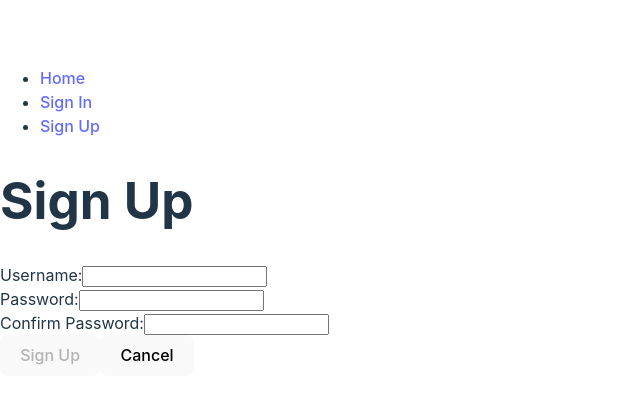
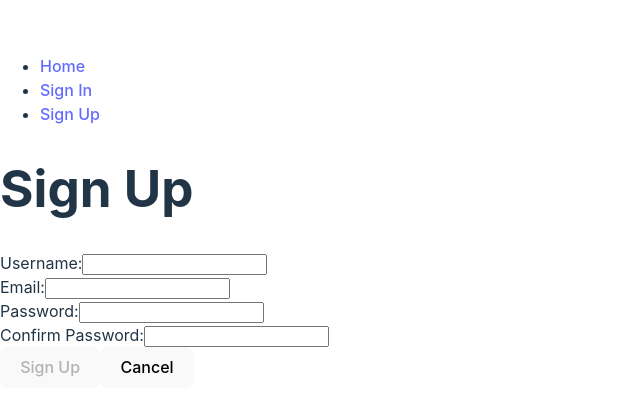
Before and after one commit to abl00mfield/alarm-app-front-end, a React (Vite) app: page /sign-up in a window 1280 px wide. Shown: the part 187-602 px from the top of the page, without its empty margins (0-640 px from the left). Built offline with nearby package versions, Linux system fonts and the light colour scheme; no server answers.

Commit message:
updated sign-up form with email field

```diff
--- a/src/components/SignUpForm/SignUpForm.jsx
+++ b/src/components/SignUpForm/SignUpForm.jsx
@@ -11,11 +11,12 @@ const SignUpForm = () => {
   const [message, setMessage] = useState('');
   const [formData, setFormData] = useState({
     username: '',
+    email: '',
     password: '',
     passwordConf: '',
   });
 
-  const { username, password, passwordConf } = formData;
+  const { username, email, password, passwordConf } = formData;
 
   const handleChange = (evt) => {
     setMessage('');
@@ -54,6 +55,17 @@ const SignUpForm = () => {
           />
         </div>
         <div>
+          <label htmlFor='email'>Email:</label>
+          <input
+            type='email'
+            id='email'
+            value={email}
+            name='email'
+            onChange={handleChange}
+            required
+          />
+        </div>
+        <div>
           <label htmlFor='password'>Password:</label>
           <input
             type='password'
```
